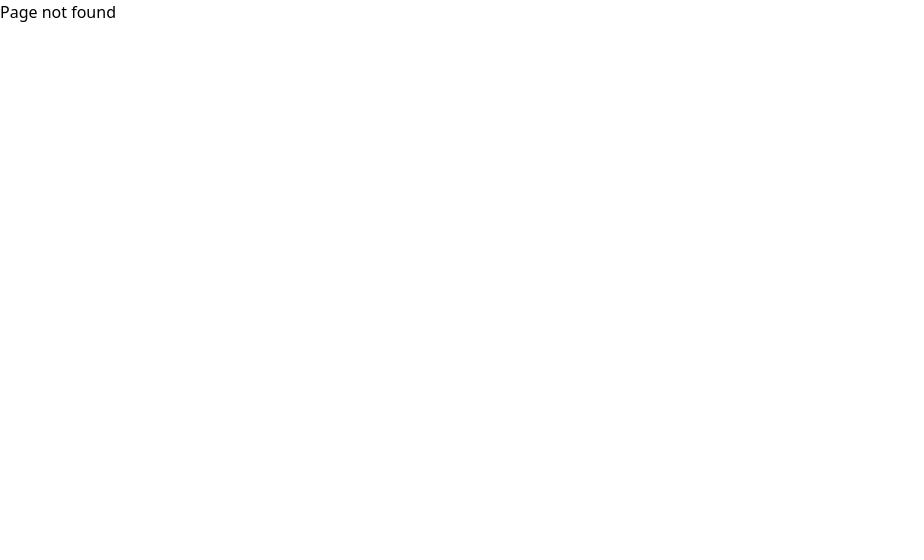
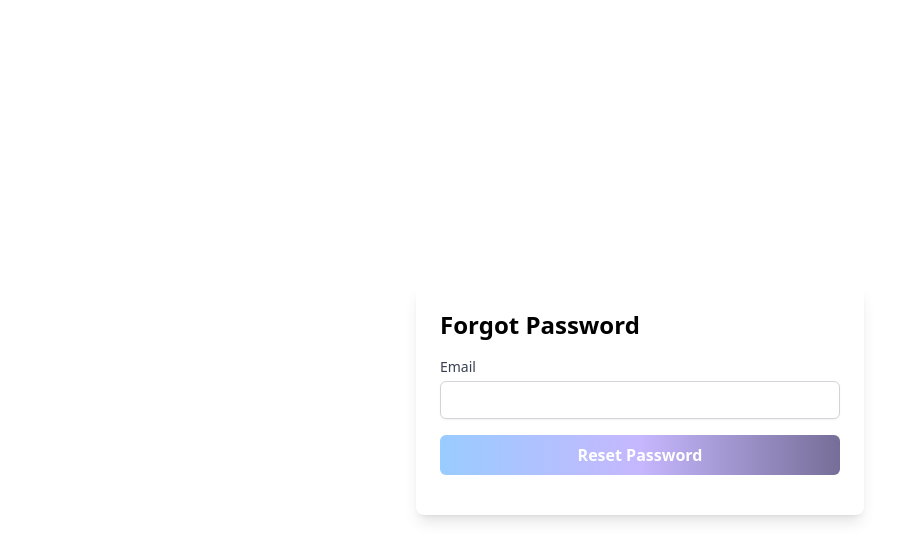
Before and after one commit to prastavana/Web-Frontend-MM, a React (Vite) app: page /forgetPassword in a window 1280 px wide. Before the commit this address had no page. Shown: the top 560 px of the page, without its empty margins (0-924 px from the left). Built offline with nearby package versions, Linux system fonts and the light colour scheme.

Commit message:
forget Password api and ui both completion

```diff
--- a/src/App.jsx
+++ b/src/App.jsx
@@ -5,7 +5,7 @@ import RegisterPage from "./core/public/register.jsx";
 import Gettingstarted from "./core/public/gettingstarted.jsx";
 import Dashboard from "./core/public/dashboard.jsx";
 import AdminDashboard from "./core/public/adminDashboard.jsx";
-// import ForgetPassword from "./core/public/forgetPassword.jsx";
+import ForgetPassword from "./core/public/forgetPassword.jsx";
 // import ResetPassword from "./core/public/resetPassword.jsx";
 import FirstPage from "./core/public/firstPage.jsx";
 // import AddChord from "./core/public/addChord.jsx";
@@ -26,7 +26,7 @@ function App() {
     { path: "/register", element: <RegisterPage /> },
     { path: "/dashboard", element: <Dashboard /> },
     { path: "/admindash", element: <AdminDashboard /> },
-    // { path: "/forgetPassword", element: <ForgetPassword /> },
+    { path: "/forgetPassword", element: <ForgetPassword /> },
     // { path: "/resetPassword", element: <ResetPassword /> },
     // { path: "/addChord", element: <AddChord /> },
     { path: "*", element: <>Page not found</> },
--- /dev/null
+++ b/src/core/public/forgetPassword.jsx
@@ -0,0 +1,61 @@
+import { useState } from 'react';
+import axios from 'axios';
+
+const ForgetPassword = () => {
+    const [email, setEmail] = useState('');
+    const [message, setMessage] = useState('');
+    const [loading, setLoading] = useState(false);
+
+    const handleForgotPassword = async (e) => {
+        e.preventDefault();
+        setLoading(true);
+        try {
+            // Making the POST request to the backend API
+            const response = await axios.post('http://localhost:3000/api/auth/forgotPassword', { email });
+
+            // Display success message
+            setMessage(response.data.msg);
+        } catch (error) {
+            console.error('Error:', error);
+            setMessage('Something went wrong. Please try again.');
+        }
+        setLoading(false);
+    };
+
+    return (
+        <div className="flex justify-center items-center h-screen">
+            <div className="w-full max-w-md p-6 bg-white rounded-lg shadow-lg">
+                <h2 className="text-2xl font-semibold mb-4">Forgot Password</h2>
+                <form onSubmit={handleForgotPassword}>
+                    <div className="mb-4">
+                        <label className="block text-sm font-medium text-gray-700">Email</label>
+                        <input
+                            type="email"
+                            name="email"
+                            value={email}
+                            onChange={(e) => setEmail(e.target.value)}
+                            className="mt-1 block w-full px-3 py-2 border border-gray-300 rounded-md shadow-sm focus:outline-none focus:ring-2 focus:ring-indigo-500 focus:border-indigo-500 sm:text-sm"
+                            required
+                        />
+                    </div>
+                    <div className="mb-4">
+                        <button
+                            type="submit"
+                            disabled={loading}
+                            className="w-full py-2 px-4 bg-gradient-to-r from-[#99CCFF] via-[#C6B7FE] to-[#766E98] text-white font-semibold rounded-md hover:opacity-80 focus:outline-none focus:ring-2 focus:ring-indigo-500 focus:ring-offset-2"
+                        >
+                            {loading ? 'Processing...' : 'Reset Password'}
+                        </button>
+                    </div>
+                    {message && (
+                        <div className="text-center text-sm text-gray-700">
+                            {message}
+                        </div>
+                    )}
+                </form>
+            </div>
+        </div>
+    );
+};
+
+export default ForgetPassword;
```
